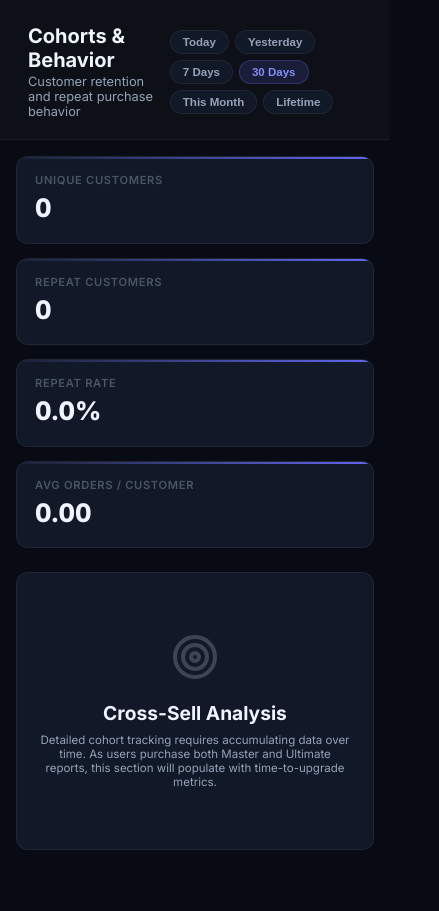
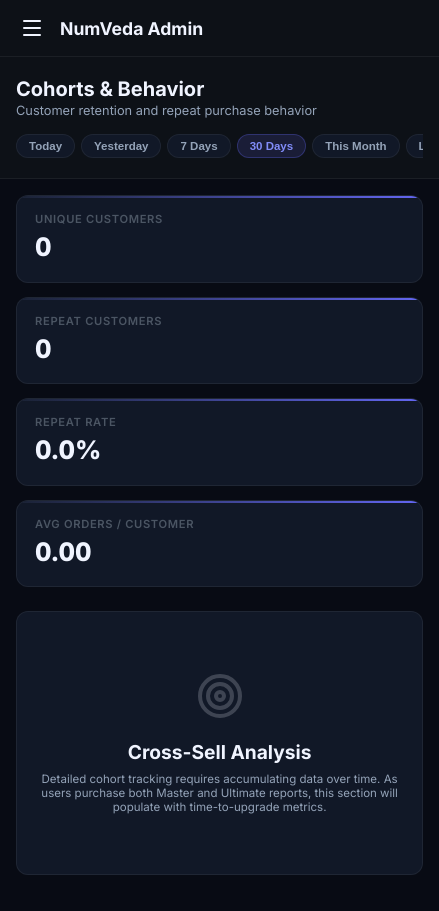
Before and after one commit to etemp7135-crypto/numveda-admin, a Next.js app: page /cohorts in a window 390 px wide. Shown: the whole page, 439 px wide, since content can reach past the window. Before the commit the page ends 886 px from the top, so only its background shows below. Built offline with nearby package versions, Linux system fonts and the light colour scheme; no server answers.

Commit message:
feat: implement mobile sidebar navigation and add analytics date utility test scripts

```diff
--- a/app/(admin)/layout.tsx
+++ b/app/(admin)/layout.tsx
@@ -1,13 +1,22 @@
 import Sidebar from '@/components/Sidebar';
 import '@/app/globals.css';
+import { Menu } from 'lucide-react';
 
 export const dynamic = 'force-dynamic';
 
 export default function AdminLayout({ children }: { children: React.ReactNode }) {
   return (
     <div className="admin-layout">
+      <input type="checkbox" id="sidebar-toggle" hidden />
+      <label htmlFor="sidebar-toggle" className="sidebar-overlay"></label>
       <Sidebar />
       <main className="main-content">
+        <div className="mobile-header">
+          <label htmlFor="sidebar-toggle" className="mobile-menu-btn">
+            <Menu size={24} />
+          </label>
+          <div className="mobile-logo">NumVeda Admin</div>
+        </div>
         {children}
       </main>
     </div>
--- a/app/globals.css
+++ b/app/globals.css
@@ -725,10 +725,80 @@ body {
   animation: pulse 1.5s infinite;
 }
 
-/* ─── Responsive sidebar ─────────────────────────────────────────────────────── */
+/* ─── Mobile Responsiveness ─────────────────────────────────────────────────────── */
+.mobile-header {
+  display: none;
+  padding: 16px 20px;
+  background: var(--bg-surface);
+  border-bottom: 1px solid var(--border);
+  align-items: center;
+  gap: 16px;
+  position: sticky;
+  top: 0;
+  z-index: 60;
+}
+
+.mobile-menu-btn {
+  color: var(--text-1);
+  cursor: pointer;
+  display: flex;
+  align-items: center;
+}
+
+.mobile-logo {
+  font-weight: 700;
+  font-size: 1.1rem;
+  color: var(--text-1);
+}
+
+.sidebar-overlay {
+  display: none;
+  position: fixed;
+  top: 0; left: 0; right: 0; bottom: 0;
+  background: rgba(0,0,0,0.6);
+  backdrop-filter: blur(2px);
+  z-index: 90;
+  opacity: 0;
+  transition: opacity 0.3s;
+}
+
+#sidebar-toggle:checked ~ .sidebar { transform: translateX(0); box-shadow: 4px 0 24px rgba(0,0,0,0.5); }
+#sidebar-toggle:checked ~ .sidebar-overlay { display: block; opacity: 1; }
+
 @media (max-width: 768px) {
-  .sidebar { transform: translateX(-100%); transition: transform 0.3s; }
-  .sidebar.open { transform: translateX(0); }
+  .mobile-header { display: flex; }
+
+  .sidebar { transform: translateX(-100%); transition: transform 0.3s cubic-bezier(0.4, 0, 0.2, 1); }
   .main-content { margin-left: 0; }
   .page-body { padding: 16px; }
+
+  .page-header {
+    position: relative;
+    flex-direction: column;
+    align-items: flex-start;
+    gap: 16px;
+    padding: 20px 16px 16px;
+  }
+
+  .date-pills {
+    overflow-x: auto;
+    padding-bottom: 4px;
+    width: 100%;
+    flex-wrap: nowrap;
+    -webkit-overflow-scrolling: touch;
+  }
+
+  .date-pill { flex-shrink: 0; }
+
+  .table-header { flex-direction: column; align-items: flex-start; gap: 12px; }
+  .table-card { overflow-x: auto; }
+  .data-table { min-width: 600px; } /* Ensures tables scroll instead of squishing */
+
+  .chart-area { min-height: 200px; }
+
+  .funnel-label { width: 110px; font-size: 0.65rem; }
+
+  .pl-row { padding: 12px 16px; }
+  .pl-label { font-size: 0.75rem; }
+  .pl-amount { font-size: 0.8rem; }
 }
--- /dev/null
+++ b/test-30d.js
@@ -0,0 +1,3 @@
+let d = new Date('2026-08-06T15:30:00Z');
+d.setUTCDate(d.getUTCDate() - 29);
+console.log(d.toISOString());
--- /dev/null
+++ b/test-dates.ts
@@ -0,0 +1,4 @@
+import { getDateRange } from './lib/analytics';
+console.log('Today:', getDateRange('today'));
+console.log('Yesterday:', getDateRange('yesterday'));
+console.log('7d:', getDateRange('7d'));
```
Also changed, not shown: test-dates.js (added, +29 -0 lines), test-db.js (added, +13 -0 lines), test-format.js (added, +9 -0 lines).
